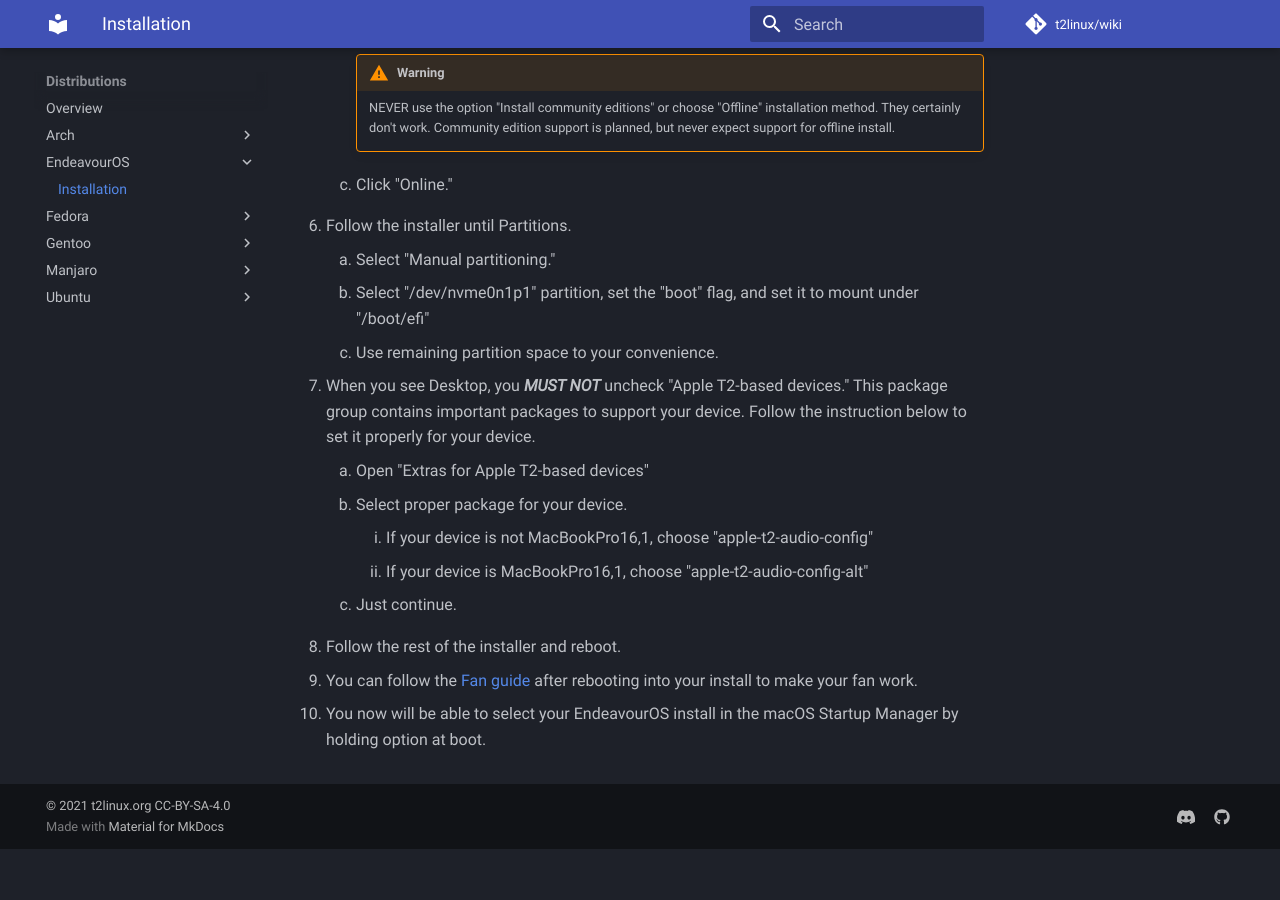
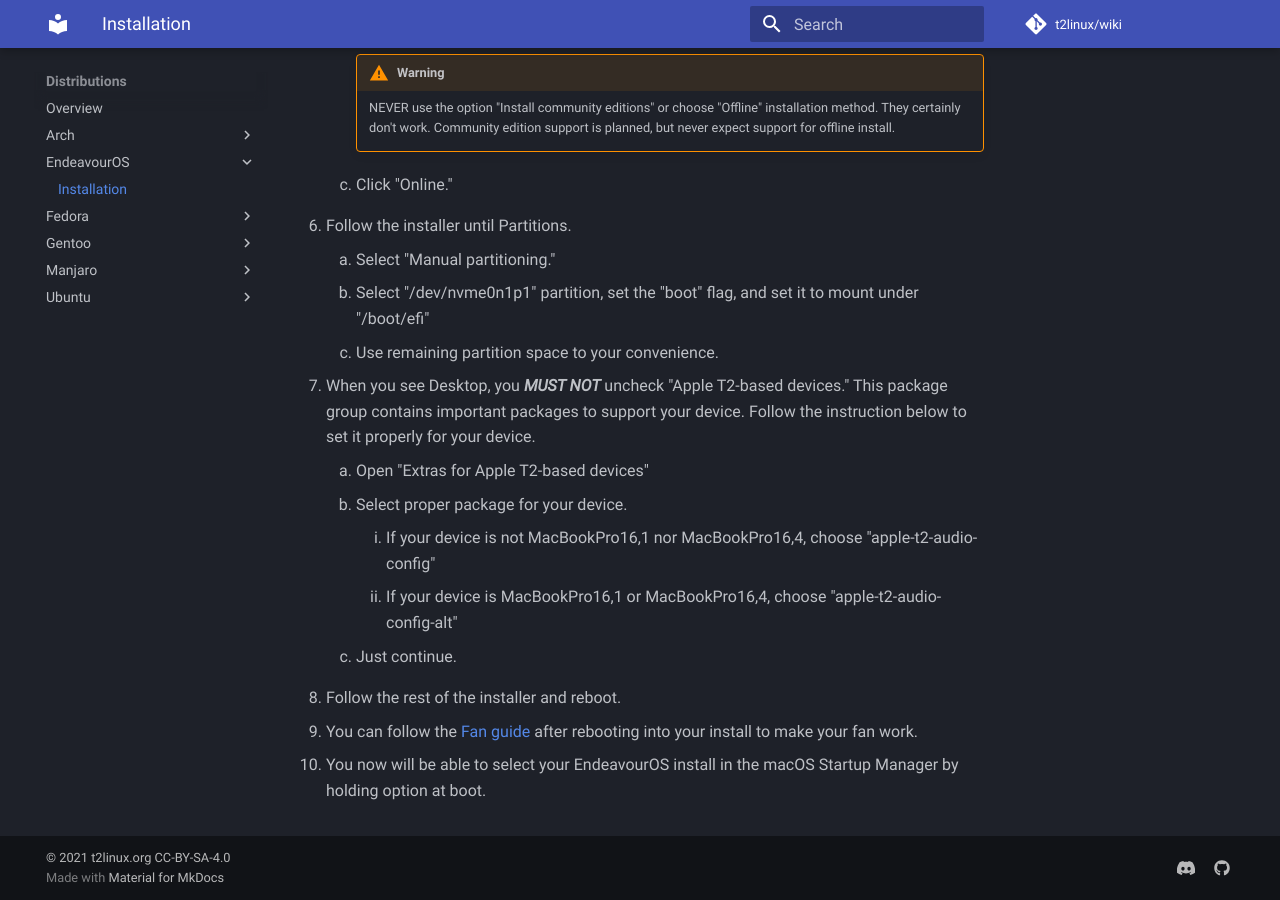
Before and after one commit to t2linux/wiki, an MkDocs documentation site: the page built from docs/distributions/endeavouros/installation.md, in a window 1280 px wide and 900 px high, scrolled down 1122 px. Built offline with MkDocs 1.6.1 and Material for MkDocs 9.7.7, drawn with Linux system fonts in a browser that asks for light colours; comment, search, counter and statistics services are not loaded; before the commit the page ends 1971 px from its top, so only the background shows below that.

Commit message:
Wait, there's acutally one more MBP16!

```diff
--- a/docs/distributions/endeavouros/installation.md
+++ b/docs/distributions/endeavouros/installation.md
@@ -51,8 +51,8 @@ You will need:
     1. Open "Extras for Apple T2-based devices"
     2. Select proper package for your device.
 
-        1. If your device is not MacBookPro16,1, choose "apple-t2-audio-config"
-        2. If your device is MacBookPro16,1, choose "apple-t2-audio-config-alt"
+        1. If your device is not MacBookPro16,1 nor MacBookPro16,4, choose "apple-t2-audio-config"
+        2. If your device is MacBookPro16,1 or MacBookPro16,4, choose "apple-t2-audio-config-alt"
 
     3. Just continue.
 
```
